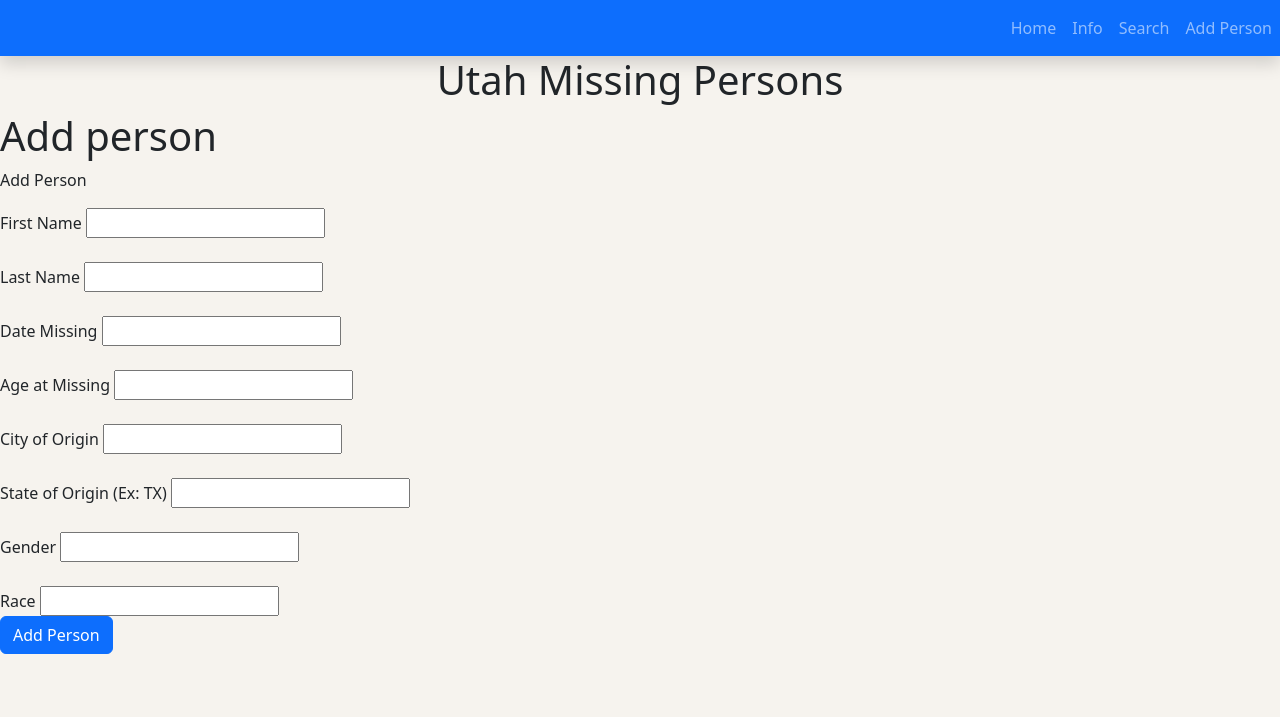
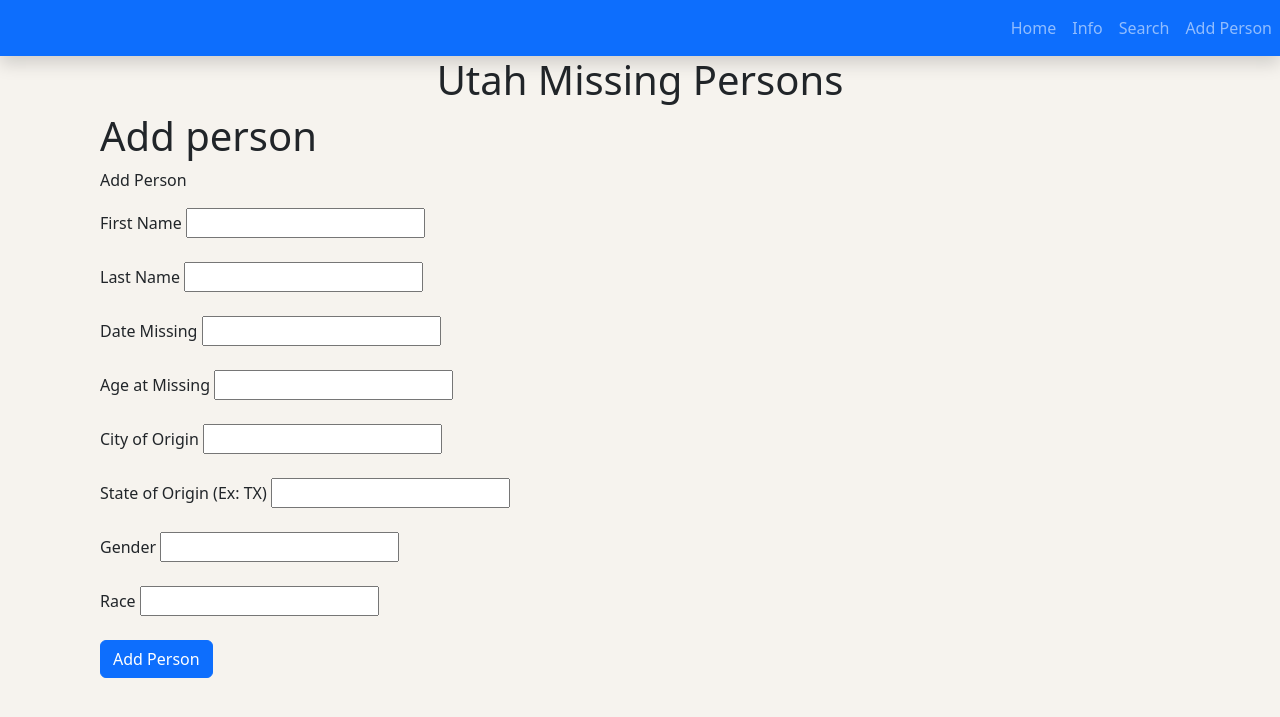
Before and after one commit to Brechristian/missing_persons_team_3, a Django app: page /add/ in a window 1280 px wide. Shown: the top 717 px of the page. Run offline with Django 4.2, Linux system fonts and the light colour scheme.

Commit message:
styled addperson page (feel free to change)

```diff
--- a/templates/newapp/addperson.html
+++ b/templates/newapp/addperson.html
@@ -1,7 +1,7 @@
 {% extends 'base.html' %} {% block content%}
-<h1>Add person</h1>
-<p>Add Person</p>
-<form method="post">
+<h1 style="margin-left: 100px">Add person</h1>
+<p style="margin-left: 100px">Add Person</p>
+<form method="post" style="margin-left: 100px">
   {%csrf_token%}
   <label for="first_name">First Name</label>
   <input type="text" name="first_name" id="first_name" />
@@ -34,6 +34,7 @@
   <label for="race">Race</label>
   <input type="text" name="race" id="race" />
   <br />
+  <br />
   <button type="submit" class="btn btn-primary">Add Person</button>
 </form>
 {% endblock%}
```
